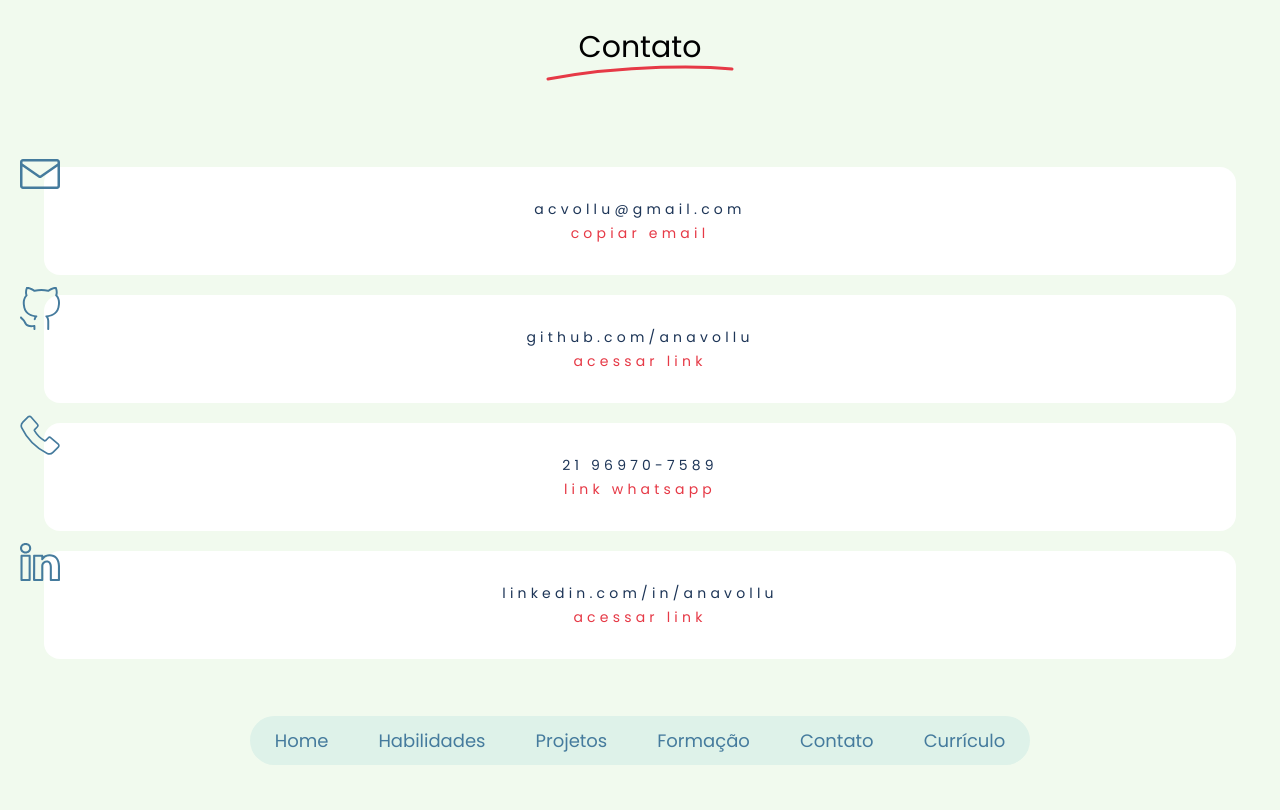
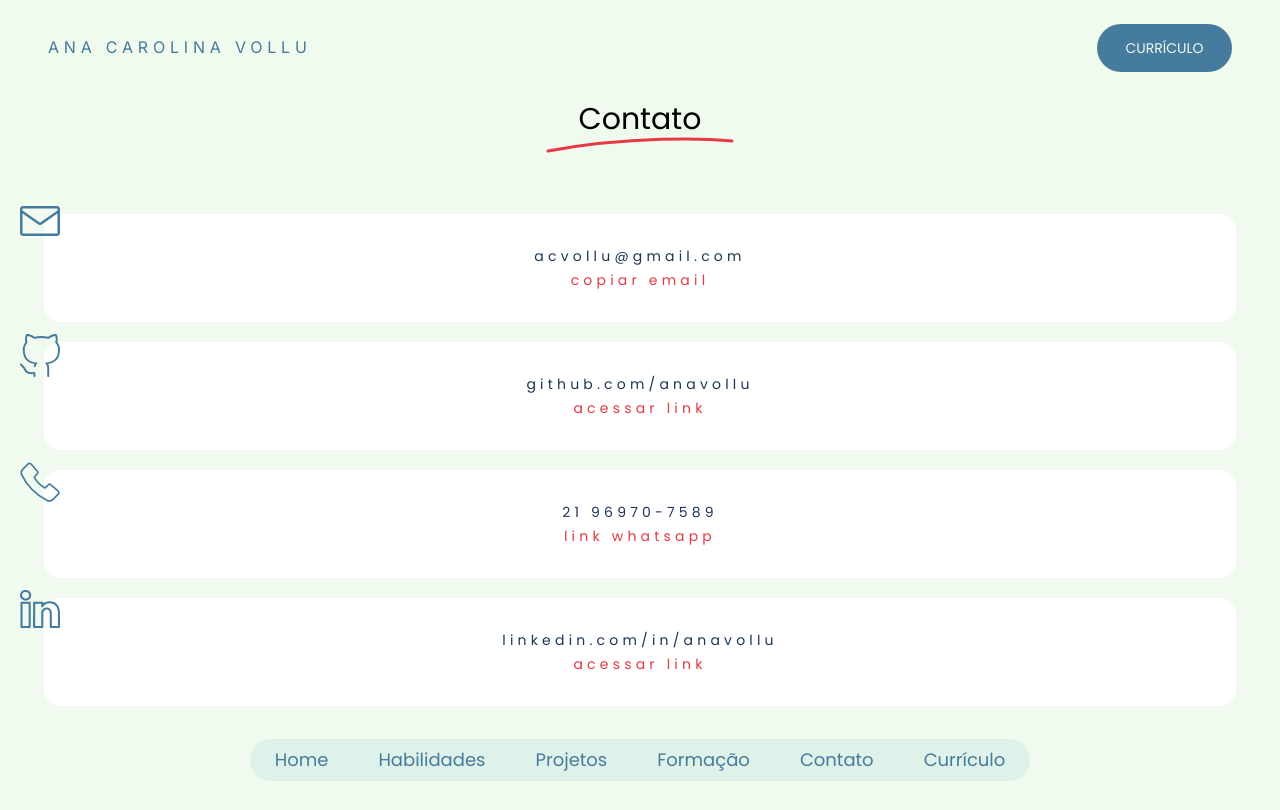
Before and after one commit to anavollu/curriculo-ana, a SvelteKit app: page /contato in a window 1280 px wide. Built offline with nearby package versions, Linux system fonts and the light colour scheme.

Commit message:
feat: add name on header and fix small button

```diff
--- a/src/routes/+layout.svelte
+++ b/src/routes/+layout.svelte
@@ -17,16 +17,24 @@
 
 <div class="flex min-h-full flex-col overflow-hidden">
 	<div class="z-10 mx-auto w-full max-w-[1440px]">
-		<div class="flex justify-between px-5 py-4 lg:hidden">
-			<div>
+		<div class="flex items-center justify-between px-5 py-4 lg:px-12 lg:pt-6 lg:pb-0">
+			<div class="lg:hidden">
 				<Menu pages={data.resume.home.menuItems} />
 			</div>
 			{#if !isHome}
+				<div
+					class="hidden font-inter uppercase leading-[19.36px] tracking-widest text-blue lg:inline"
+				>
+					Ana Carolina Vollu
+				</div>
 				<Button label={data.resume.home.secondaryButton} page="curriculo" size="small" />
+			{/if}
+			{#if isHome}
+				<div class="hidden lg:inline lg:h-12" />
 			{/if}
 		</div>
 
-		<div class="my-[29px] flex flex-col items-center justify-between px-5 lg:h-[92vh]">
+		<div class="my-[29px] flex flex-col items-center justify-between px-5 lg:h-[85vh]">
 			{#if !isHome}
 				<div class="mb-8 flex flex-col text-center">
 					<p class="font-poppins text-3xl capitalize">
--- a/src/routes/+page.svelte
+++ b/src/routes/+page.svelte
@@ -6,7 +6,7 @@
 	export let data: LayoutServerData;
 </script>
 
-<div id="home-container" class="flex h-[85vh] flex-col items-center justify-evenly py-6 px-6">
+<div id="home-container" class="flex flex-col items-center justify-evenly py-6 px-6">
 	<div class="flex flex-col items-center gap-8 lg:flex-row lg:justify-between">
 		<div class="flex flex-col gap-2 lg:min-w-[455px] lg:flex-col-reverse lg:items-start">
 			<p
--- a/src/routes/button.svelte
+++ b/src/routes/button.svelte
@@ -15,7 +15,7 @@
 {:else}
 	<a
 		href={page === 'curriculo' ? pdfResume : page}
-		class="w-[135px] rounded-[35px] bg-blue py-3 text-center font-poppins text-xs uppercase leading-4 text-offwhite hover:bg-darkblue lg:rounded-[28.58px] lg:py-4 lg:text-[14px]"
+		class="w-[135px] rounded-[35px] bg-blue py-3 px-7 text-center font-poppins text-xs uppercase leading-4 text-offwhite hover:bg-darkblue lg:rounded-[28.58px] lg:py-4 lg:text-[14px]"
 	>
 		{label}
 	</a>
--- a/src/routes/contato/+page.svelte
+++ b/src/routes/contato/+page.svelte
@@ -4,7 +4,7 @@
 	const { title, ...contact } = data.resume.contact;
 </script>
 
-<div class="flex w-full flex-col gap-3">
+<div class="flex w-full flex-col gap-3 lg:overflow-y-scroll">
 	{#each Object.values(contact) as contactItem}
 		<ContactCard {...contactItem} />
 	{/each}
--- a/src/routes/menu.svelte
+++ b/src/routes/menu.svelte
@@ -23,10 +23,11 @@
 
 <div class="hidden lg:flex lg:rounded-[30px] lg:bg-candyblue">
 	{#each pages as page}
-		<button
-			class="rounded-[30px] px-[25px] py-[10.5px] font-poppins text-lg text-blue hover:bg-blue hover:text-offwhite active:bg-blue active:text-offwhite"
+		<a
+			class="rounded-[30px] px-[25px] py-[10.5px] font-poppins text-lg leading-[21.5px] text-blue hover:bg-blue hover:text-offwhite active:bg-blue active:text-offwhite"
+			href={page.path}
 		>
-			<a href={page.path}>{page.name}</a>
-		</button>
+			{page.name}
+		</a>
 	{/each}
 </div>
```
